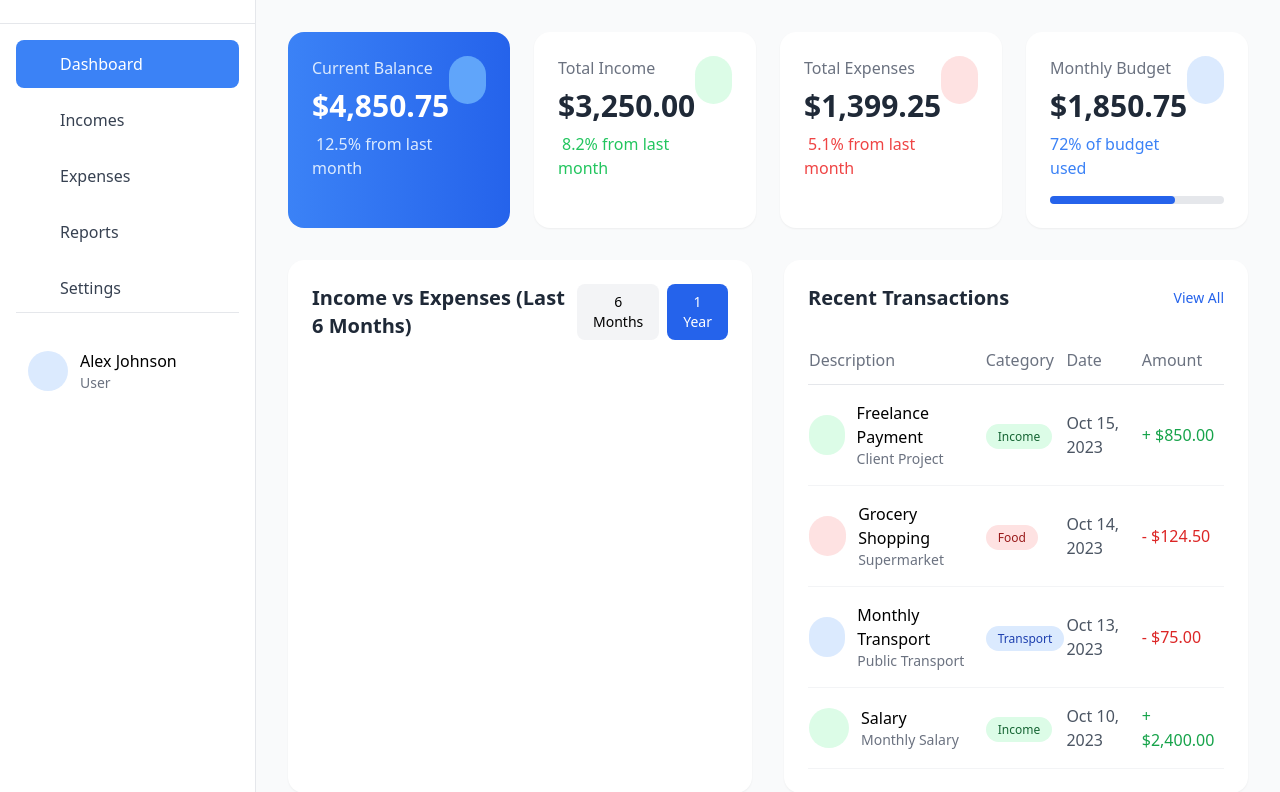
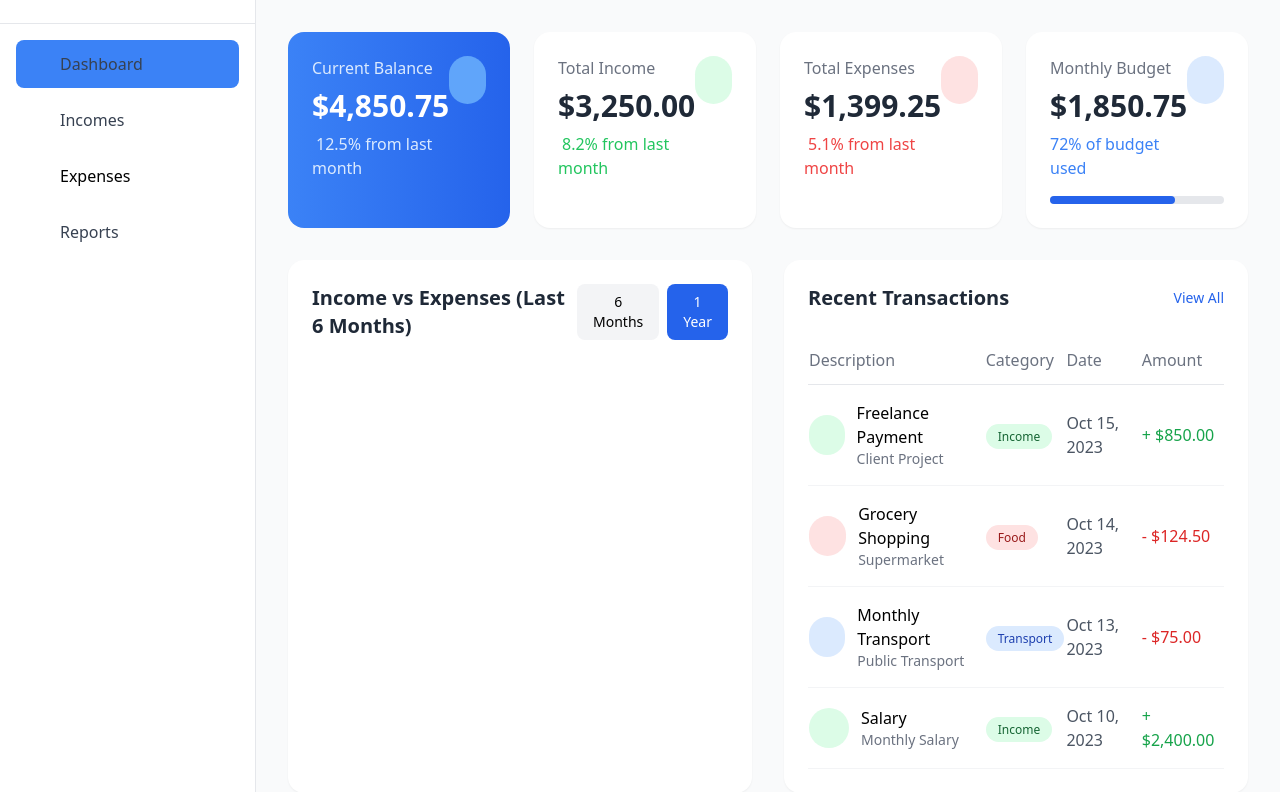
Before and after one commit to abderrahim-ghmouch/wealth-keeper-, a PHP site: page / in a window 1280 px wide. Shown: the part 89-881 px from the top of the page. Run offline with PHP 8.4, Linux system fonts and the light colour scheme; a map, chart or similar area stays blank; some libraries are stand-ins or nearby versions.

Commit message:
modify the git add .

```diff
--- a/index.php
+++ b/index.php
@@ -30,53 +30,37 @@
             </div>
 
             <!-- Navigation -->
-            <nav class="flex-1 p-4">
+                 <nav class="flex-1 p-4">
                 <ul class="space-y-2">
                     <li>
-                        <a href="#" class="sidebar-active flex items-center space-x-3 p-3 rounded-lg">
+                        <a href="#"
+                            class="sidebar-active flex items-center space-x-3 p-3 rounded-lg text-gray-700 hover:bg-gray-100">
                             <i class="fas fa-tachometer-alt w-5"></i>
                             <span>Dashboard</span>
                         </a>
                     </li>
                     <li>
-                        <a href="incomes.php" class="flex items-center space-x-3 p-3 rounded-lg text-gray-700 hover:bg-gray-100">
+                        <a href="incomes.php"
+                            class="flex items-center space-x-3 p-3 rounded-lg text-gray-700 hover:bg-gray-100">
                             <i class="fas fa-money-bill-wave w-5"></i>
                             <span>Incomes</span>
                         </a>
                     </li>
                     <li>
-                        <a href="expences.php" class="flex items-center space-x-3 p-3 rounded-lg text-gray-700 hover:bg-gray-100">
+                        <a href="expences.php"
+                        class="s flex items-center space-x-3 p-3 rounded-lg">
                             <i class="fas fa-shopping-cart w-5"></i>
                             <span>Expenses</span>
                         </a>
                     </li>
-
                     <li>
-                        <a href="#" class="flex items-center space-x-3 p-3 rounded-lg text-gray-700 hover:bg-gray-100">
+                        <a href="#"
+                            class="flex items-center space-x-3 p-3 rounded-lg text-gray-700 hover:bg-gray-100">
                             <i class="fas fa-file-export w-5"></i>
                             <span>Reports</span>
                         </a>
                     </li>
-                    <li>
-                        <a href="#" class="flex items-center space-x-3 p-3 rounded-lg text-gray-700 hover:bg-gray-100">
-                            <i class="fas fa-cog w-5"></i>
-                            <span>Settings</span>
-                        </a>
-                    </li>
                 </ul>
-
-                <!-- User Profile -->
-                <div class="mt-auto pt-6 border-t">
-                    <div class="flex items-center space-x-3 p-3">
-                        <div class="w-10 h-10 bg-blue-100 rounded-full flex items-center justify-center">
-                            <i class="fas fa-user text-blue-600"></i>
-                        </div>
-                        <div>
-                            <p class="font-medium">Alex Johnson</p>
-                            <p class="text-sm text-gray-500">User</p>
-                        </div>
-                    </div>
-                </div>
             </nav>
         </div>
 
```
